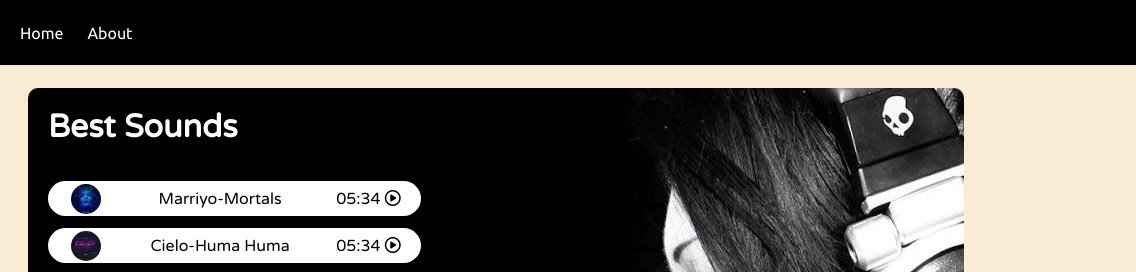
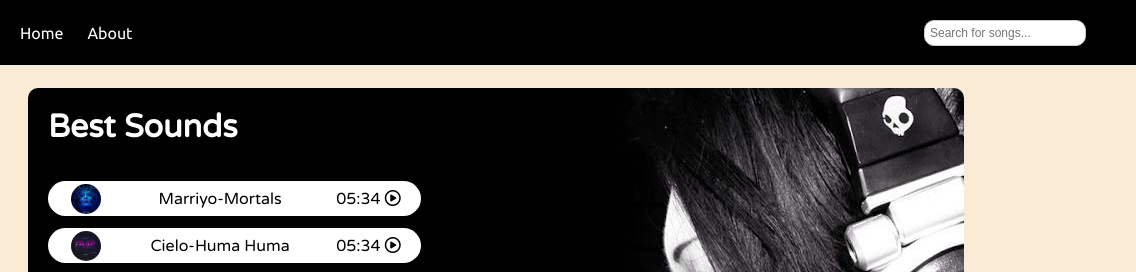
Before and after one commit to Shivikab/Spotify_Clone, a plain HTML site: page index.html in a window 1280 px wide. Shown: the top 272 px of the page, 144-1280 px from the left. Drawn offline with Linux system fonts and the light colour scheme.

Commit message:
searchbar

```diff
--- a/index.html
+++ b/index.html
@@ -14,6 +14,10 @@
             <li>About</li>
         </ul>
     </nav>
+
+    <div class="search-bar">
+        <input type="text" id="searchInput" placeholder="Search for songs..." />
+    </div>
 
     <div class="container">
         <div class="SongList">
--- a/style.css
+++ b/style.css
@@ -25,6 +25,27 @@ nav ul{
 nav ul li{
     padding: 0 12px;
 }
+
+
+
+.search-bar {
+    position: absolute; /* Allows precise positioning */
+    top: 20px; /* Distance from the top */
+    right: 50px; /* Distance from the right */
+    display: flex; /* Aligns input and button side-by-side */
+    align-items: center;
+
+}
+
+/* Styling for the input field */
+.search-bar input[type="text"] {
+    padding: 5px 5px; /* Increases inner space (height) */
+    font-size: 12px; /* Increases font size */
+    border: 1px solid #ccc; /* Border style */
+    border-radius: 10px; /* Rounded corners */
+    width: 150px; /* Increases the width of the search box */
+}
+
 
 .brand img{
     padding: 0 8px;
```
